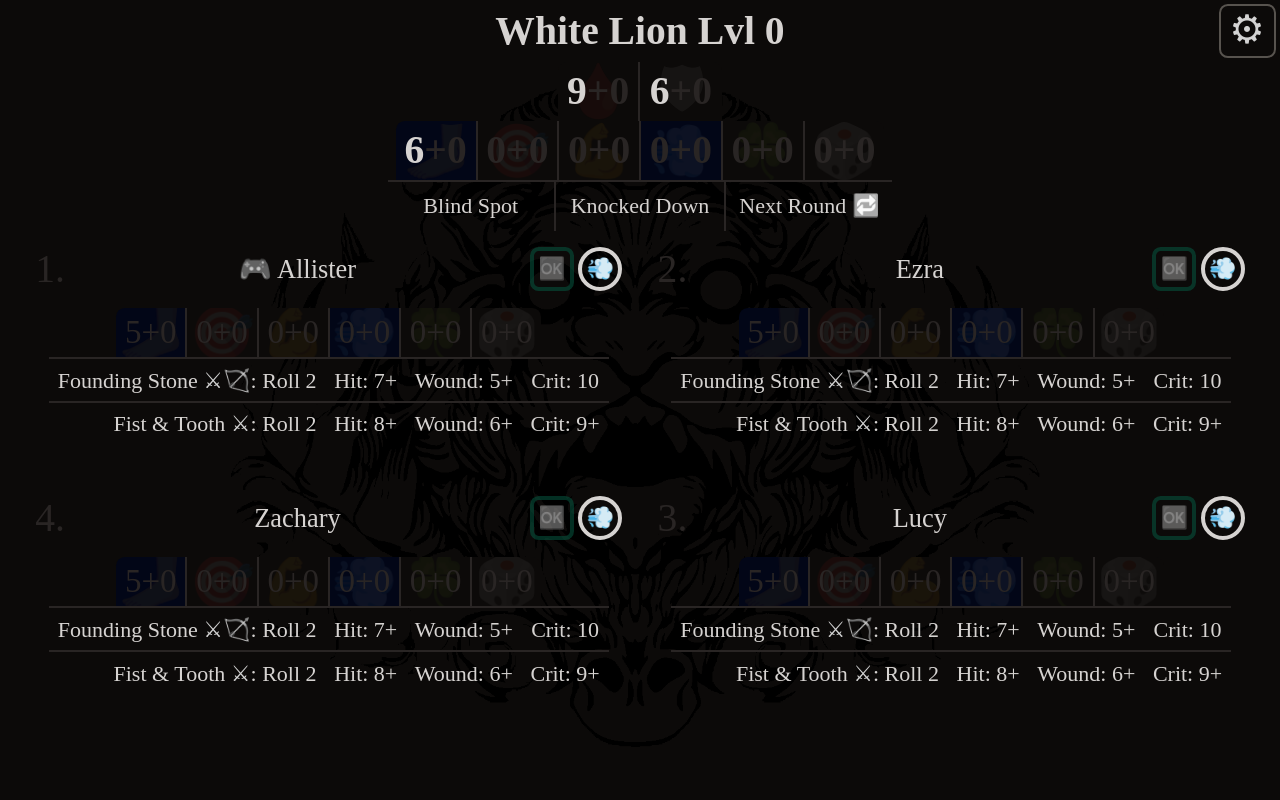
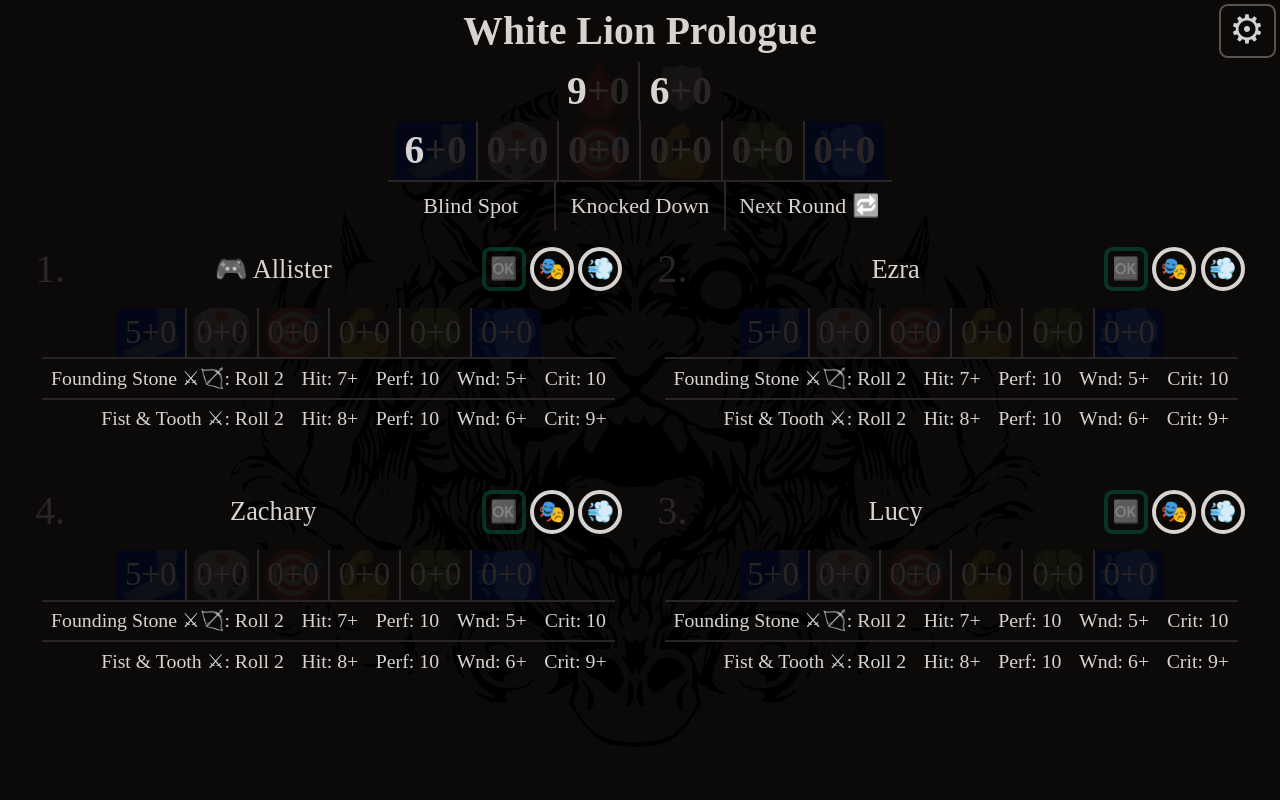
Before and after one commit to nick1n/heat, a Vue app: page /#/showdown in a window 1280 px wide. Shown: the top 800 px of the page. Built offline with nearby package versions, Linux system fonts and the light colour scheme.

Commit message:
various changes and fixed deep copy issue when adding survivors

```diff
--- a/src/components/Monster/Attribute.vue
+++ b/src/components/Monster/Attribute.vue
@@ -1,12 +1,13 @@
 <script setup lang="ts">
 import { computed } from 'vue';
-import type { Attributes } from './types';
+import { type Attributes, MS } from './types';
 import { useKdmStore } from '@/stores/kdm';
 
-const { base, mod, attr, justBase = false, bottomBorder = false } = defineProps<{
+const { base, mod, attr, type = MS.MONSTER, justBase = false, bottomBorder = false } = defineProps<{
   base: number;
   mod: number;
   attr: keyof Attributes;
+  type?: MS;
   justBase?: boolean;
   bottomBorder?: boolean;
 }>()
@@ -15,9 +16,10 @@ const emit = defineEmits(['click'])
 
 const store = useKdmStore()
 
-const def = computed(() => attr === 'movement' ? 5 : 0)
+const def = computed(() => attr === 'movement' && type === MS.SURVIVOR ? 5 : 0)
 const ICONS: { [k in keyof Attributes]: string } = {
   acc: '🎯',
+  perf: '✨',
   eva: '💨',
   hp: '🩸',
   luck: '🍀',
--- a/src/components/Monster/HitProbability.vue
+++ b/src/components/Monster/HitProbability.vue
@@ -31,7 +31,7 @@ function prob(numOfDice: number, numOfHits: number, on: number) {
 </script>
 
 <template>
-  <div v-for="(_, i) in rolls + 1" :key="i" class="col-span-4 leading-tight" :class="i === rolls ? 'mb-2' : ''">
+  <div v-for="(_, i) in rolls + 1" :key="i" class="col-span-5 leading-tight" :class="i === rolls ? 'mb-2' : ''">
     <template v-if="i === 0">
       Complete miss: <strong>{{ percent(Math.pow(hitOn / 10, rolls)) }}</strong>
     </template>
--- a/src/components/Monster/Weapon.vue
+++ b/src/components/Monster/Weapon.vue
@@ -17,7 +17,8 @@ const minmax = (min: number, value: number, max: number) => Math.max(min, Math.m
 
 const weapon = computed(() => WEAPONS[weaponId] ?? WEAPONS['FIST_N_TOOTH'])
 const numOfDice = computed(() => Math.max(weapon.value.speed + survAttr.speed, 1))
-const hitOn = computed(() => toggleKnockedDown ? 3 : minmax(2, weapon.value.acc - survAttr.acc + monAttr.eva - (toggleBlindSpot ? 1 : 0), 10))
+const perfOn = computed(() => Math.max(2, 10 - survAttr.perf - (weapon.value.perfection ?? 0)))
+const hitOn = computed(() => toggleKnockedDown ? 3 : minmax(2, weapon.value.acc - survAttr.acc + monAttr.eva - (toggleBlindSpot ? 1 : 0), Math.min(perfOn.value, 10)))
 const critOn = computed(() => Math.max(2, 10 - survAttr.luck - (weapon.value.deadly ?? 0) + monAttr.luck))
 const woundOn = computed(() => minmax(2, monAttr.toughness - (survAttr.str + weapon.value.str), Math.min(critOn.value, 10)))
 
@@ -25,7 +26,8 @@ const displayProbs = ref(false)
 </script>
 
 <template>
-  <div class="col-span-4 hidden cursor-pointer border-t-2 border-stone-800 px-2 pt-1 text-left lg:block xl:hidden"
+  <div
+    class="col-span-5 hidden cursor-pointer truncate border-t-2 border-stone-800 px-2 pt-1 text-left lg:block xl:hidden"
     @click="displayProbs = !displayProbs">
     {{ weapon.name }} <span class="grayscale">{{ weapon.icon }}</span>:
   </div>
@@ -45,7 +47,14 @@ const displayProbs = ref(false)
   </div>
   <div class="cursor-pointer border-t-2 border-stone-800 px-2 lg:border-0 lg:pb-1 xl:border-t-2 xl:py-1"
     @click="displayProbs = !displayProbs">
-    Wound: {{ lantern(woundOn) }}
+    <strong v-if="perfOn > 10">Can't PH</strong>
+    <template v-else>
+      Perf: {{ lantern(perfOn) }}
+    </template>
+  </div>
+  <div class="cursor-pointer border-t-2 border-stone-800 px-2 lg:border-0 lg:pb-1 xl:border-t-2 xl:py-1"
+    @click="displayProbs = !displayProbs">
+    Wnd: {{ lantern(woundOn) }}
   </div>
   <div class="cursor-pointer border-t-2 border-stone-800 px-2 lg:border-0 lg:pb-1 xl:border-t-2 xl:py-1"
     @click="displayProbs = !displayProbs">
--- a/src/stores/kdm.ts
+++ b/src/stores/kdm.ts
@@ -5,12 +5,32 @@ import { ATTRIBUTE_ORDERS, HunterStatus, MS, ZERO_ATTRS, type Action, type Hunte
 import * as MONSTERS from '@/components/Monster/monsters'
 
 const STARTING_SURVIVORS: Survivor[] = [{
+  type: MS.NONAME,
+  dead: false,
+  retired: false,
+  name: 'NONAME',
+  icons: '',
+  actions: [],
+  base: { ...ZERO_ATTRS },
+  mod: { ...ZERO_ATTRS },
+  weapons: []
+}, {
+  type: MS.ALL,
+  dead: false,
+  retired: false,
+  name: 'All',
+  icons: '',
+  actions: [],
+  base: { ...ZERO_ATTRS },
+  mod: { ...ZERO_ATTRS },
+  weapons: []
+}, {
   type: MS.SURVIVOR,
   dead: false,
   retired: false,
   name: 'Allister',
   icons: '',
-  actions: ['DODGE'],
+  actions: ['ACT', 'DODGE'],
   base: { ...ZERO_ATTRS, movement: 5 },
   mod: { ...ZERO_ATTRS },
   weapons: ['FOUNDING_STONE', 'FIST_N_TOOTH']
@@ -20,7 +40,7 @@ const STARTING_SURVIVORS: Survivor[] = [{
   retired: false,
   name: 'Ezra',
   icons: '',
-  actions: ['DODGE'],
+  actions: ['ACT', 'DODGE'],
   base: { ...ZERO_ATTRS, movement: 5 },
   mod: { ...ZERO_ATTRS },
   weapons: ['FOUNDING_STONE', 'FIST_N_TOOTH']
@@ -30,7 +50,7 @@ const STARTING_SURVIVORS: Survivor[] = [{
   retired: false,
   name: 'Lucy',
   icons: '',
-  actions: ['DODGE'],
+  actions: ['ACT', 'DODGE'],
   base: { ...ZERO_ATTRS, movement: 5 },
   mod: { ...ZERO_ATTRS },
   weapons: ['FOUNDING_STONE', 'FIST_N_TOOTH']
@@ -40,14 +60,17 @@ const STARTING_SURVIVORS: Survivor[] = [{
   retired: false,
   name: 'Zachary',
   icons: '',
-  actions: ['DODGE'],
+  actions: ['ACT', 'DODGE'],
   base: { ...ZERO_ATTRS, movement: 5 },
   mod: { ...ZERO_ATTRS },
   weapons: ['FOUNDING_STONE', 'FIST_N_TOOTH']
 }] as const
 
+const NAMES = ['Allister', 'Lucy', 'Zachary', 'Ezra', 'Titus', 'Morgan', 'Jackel', 'Brave', 'Wendy', 'Hollow', 'Morg', 'Aya', 'Xell', 'Zelda', 'Willow', 'Elsbeth', 'Glow', 'Lune'] as const
+
 const HUNTER: Hunter = { survivorId: 0, used: [], status: HunterStatus.STANDING } as const
 
+export const START_SURVIVOR_ID = 2 as const
 const PREFIX = 'kdm.v1.' as const
 
 export const useKdmStore = defineStore('kdm', () => {
@@ -55,10 +78,10 @@ export const useKdmStore = defineStore('kdm', () => {
   // Current Hunt/Showdown
   const selectedMonster = useStorage(PREFIX + 'selected-mon', 'WHITE_LION_L0') as RemovableRef<keyof typeof MONSTERS>
   const hunters = useStorage(PREFIX + 'hunters', [
-    { ...HUNTER },
-    { ...HUNTER, survivorId: 1 },
-    { ...HUNTER, survivorId: 2 },
-    { ...HUNTER, survivorId: 3 },
+    { ...HUNTER, survivorId: START_SURVIVOR_ID },
+    { ...HUNTER, survivorId: START_SURVIVOR_ID + 1 },
+    { ...HUNTER, survivorId: START_SURVIVOR_ID + 2 },
+    { ...HUNTER, survivorId: START_SURVIVOR_ID + 3 },
   ]) as RemovableRef<Hunter[]>
 
   function addHunter(id: number, survivorId: number) {
@@ -68,7 +91,12 @@ export const useKdmStore = defineStore('kdm', () => {
   const monController = useStorage(PREFIX + 'mon-controller', 0)
 
   function useSurvivalAction(hunterId: number, action: Action) {
-    hunters.value[hunterId].used.push(action)
+    const i = hunters.value[hunterId].used.indexOf(action)
+    if (i !== -1) {
+      hunters.value[hunterId].used.splice(i, 1)
+    } else {
+      hunters.value[hunterId].used.push(action)
+    }
   }
 
   function hasUsedAction(hunterId: number, action: Action) {
@@ -94,7 +122,17 @@ export const useKdmStore = defineStore('kdm', () => {
   const survivors = useStorage(PREFIX + 'survivors', [...STARTING_SURVIVORS])
 
   function addSurvivor() {
-    survivors.value.push({ ...STARTING_SURVIVORS[survivors.value.length % STARTING_SURVIVORS.length] })
+    survivors.value.push({
+      type: MS.SURVIVOR,
+      dead: false,
+      retired: false,
+      name: NAMES[survivors.value.length % NAMES.length],
+      icons: '',
+      actions: ['ACT', 'DODGE'],
+      base: { ...ZERO_ATTRS, movement: 5 },
+      mod: { ...ZERO_ATTRS },
+      weapons: ['FIST_N_TOOTH']
+    })
   }
 
   function removeSurvivor(survivorId: number) {
@@ -122,7 +160,7 @@ export const useKdmStore = defineStore('kdm', () => {
   }
 
   // Settings:
-  const attrOrder = useStorage(PREFIX + 'attr-order', 0)
+  const attrOrder = useStorage(PREFIX + 'attr-order', 1)
   function changeOrder() {
     attrOrder.value = ++attrOrder.value % ATTRIBUTE_ORDERS.length
   }
--- a/src/views/ShowdownView.vue
+++ b/src/views/ShowdownView.vue
@@ -1,13 +1,13 @@
 <script setup lang="ts">
 import { reactive, ref, onMounted, onUnmounted, type Ref, computed, type FunctionalComponent, type Events, type EmitsOptions } from 'vue';
-import { useStorage, useTitle, type RemovableRef } from '@vueuse/core';
+import { useTitle } from '@vueuse/core';
 
 import Attribute from '@/components/Monster/Attribute.vue';
 import Weapon from '@/components/Monster/Weapon.vue';
-import { ATTRIBUTE_ORDERS, MS, ZERO_ATTRS, ACTIONS, type Attributes, type Monster, type MonsterStats, type Survivor, type WeaponType, type WEAPON_IDS, HunterStatus } from '@/components/Monster/types';
+import { ATTRIBUTE_ORDERS, MS, ZERO_ATTRS, ACTIONS, type Attributes, type Monster, type MonsterStats, type Survivor, type WeaponType, type WEAPON_IDS } from '@/components/Monster/types';
 import * as MONSTERS from '@/components/Monster/monsters';
 import * as WEAPONS from '@/components/Monster/weapons'
-import { useKdmStore } from '@/stores/kdm';
+import { START_SURVIVOR_ID, useKdmStore } from '@/stores/kdm';
 
 useTitle('KD:M Showdown')
 
@@ -38,21 +38,24 @@ function updateAttrs() {
     toughness: mon.base.toughness + mon.mod.toughness,
     movement: mon.base.movement + mon.mod.movement,
     acc: mon.base.acc + mon.mod.acc,
+    perf: mon.base.perf + mon.mod.perf,
     str: mon.base.str + mon.mod.str,
     eva: mon.base.eva + mon.mod.eva,
     luck: mon.base.luck + mon.mod.luck,
     speed: mon.base.speed + mon.mod.speed,
   }
 
+  const all = store.survivors[0].base
   survivorAttrs.value = store.hunters.map((i) => {
     const { base, mod } = store.survivors[i.survivorId]
     return {
-      movement: base.movement + mod.movement,
-      acc: base.acc + mod.acc,
-      str: base.str + mod.str,
-      eva: base.eva + mod.eva,
-      luck: base.luck + mod.luck,
-      speed: base.speed + mod.speed,
+      movement: all.movement + base.movement + mod.movement,
+      acc: all.acc + base.acc + mod.acc,
+      perf: all.perf + base.perf + mod.perf,
+      str: all.str + base.str + mod.str,
+      eva: all.eva + base.eva + mod.eva,
+      luck: all.luck + base.luck + mod.luck,
+      speed: all.speed + base.speed + mod.speed,
       hp: 0,
       toughness: 0,
     }
@@ -95,6 +98,7 @@ const toggleKnockedDown = ref(false)
 const survivorDialog = ref(false)
 const selectedSurvivor = ref(0)
 function showSurvivorDialog(survivorId: number) {
+  if (survivorId < START_SURVIVOR_ID) return
   selectedSurvivor.value = survivorId
   survivorDialog.value = true
 }
@@ -151,6 +155,12 @@ function keydown(e: KeyboardEvent) {
   }
 }
 
+const HUNTER_STATUSES = {
+  icons: ['🆗', '🔼', '🔽'],
+  text: ['Standing', 'Knocked down, stand at end of monster\'s turn THIS round.', 'Knocked down, stand at end of monster\'s turn NEXT round.'],
+  styles: ['border-emerald-800 opacity-50', 'border-yellow-800', 'border-rose-800'],
+} as const
+
 const capitalize = (x: string) => x.charAt(0).toUpperCase() + x.slice(1).toLowerCase()
 const GetValue: FunctionalComponent<{ value: any }, EmitsOptions> = (props, { slots }) => slots?.default?.(props)
 </script>
@@ -164,7 +174,7 @@ const GetValue: FunctionalComponent<{ value: any }, EmitsOptions> = (props, { sl
     <div class="relative min-h-screen bg-contain bg-top bg-no-repeat" :style="`background-image: url(/img/${mon.img})`">
       <h1 class="pt-2 text-5xl font-bold leading-none lg:text-4xl">
         <button class="rounded-lg px-4 hover:bg-sky-950" @click.prevent="selectMonster = true">
-          {{ mon.name }} Lvl {{ mon.lvl }}
+          {{ mon.name }} {{ mon.lvl === 0 ? 'Prologue' : 'Lvl ' + mon.lvl }}
         </button>
       </h1>
       <div class="flex flex-wrap justify-center text-5xl font-bold lg:text-4xl">
@@ -214,11 +224,10 @@ const GetValue: FunctionalComponent<{ value: any }, EmitsOptions> = (props, { sl
               <div v-if="!survivor.dead" class="flex items-center gap-1">
                 <button @click.prevent="store.knockedDown(i)"
                   class="relative h-10 w-10 rounded-lg border-[.25rem] text-xl leading-10"
-                  :class="['border-emerald-800 opacity-50', 'border-yellow-800', 'border-rose-800'][hunter.status]"
-                  :title="['Standing', 'Knocked down, stand at end of monster\'s turn THIS round.', 'Knocked down, stand at end of monster\'s turn NEXT round.'][hunter.status]">
+                  :class="HUNTER_STATUSES.styles[hunter.status]" :title="HUNTER_STATUSES.text[hunter.status]">
                   <div
                     class="absolute left-1/2 top-1/2 z-0 -translate-x-1/2 -translate-y-1/2 overflow-hidden text-center grayscale">
-                    {{ ['🆗', '🔼', '🔽'][hunter.status] }}
+                    {{ HUNTER_STATUSES.icons[hunter.status] }}
                   </div>
                   <div>&nbsp;</div>
                 </button>
@@ -239,9 +248,10 @@ const GetValue: FunctionalComponent<{ value: any }, EmitsOptions> = (props, { sl
 
             <div class="text-4xl lg:text-2xl xl:text-3xl">
               <Attribute v-for="attr in ATTRIBUTE_ORDERS[store.settings.attrOrder]" :key="'surv-' + attr" :attr
-                :base="survivor.base[attr]" :mod="survivor.mod[attr]" @click="dialog(survivor, attr)" />
+                :type="survivor.type" :base="survivor.base[attr]" :mod="survivor.mod[attr]"
+                @click="dialog(survivor, attr)" />
             </div>
-            <div class="grid grid-cols-[repeat(4,_auto)] justify-center text-xl font-normal leading-normal">
+            <div class="grid grid-cols-[repeat(5,_auto)] justify-center text-lg font-normal leading-normal">
               <Weapon v-for="weaponId in survivor.weapons" :key="weaponId" :weaponId :monAttr="mon.attr"
                 :survAttr="survivorAttrs[i]" :toggleBlindSpot :toggleKnockedDown />
             </div>
@@ -269,6 +279,7 @@ const GetValue: FunctionalComponent<{ value: any }, EmitsOptions> = (props, { sl
       <div class="flex justify-center">
         <div class="grid grid-cols-12 px-2 text-4xl">
           <template v-for="survivor, i in store.survivors" :key="'list-' + survivor.name">
+            <template v-if="i !== 0">
               <div class="col-span-6 my-2 mr-2 min-w-0 text-right">
                 <button
                   class="max-w-full cursor-pointer overflow-hidden text-ellipsis whitespace-nowrap rounded-lg px-4 leading-normal hover:bg-sky-950"
@@ -282,7 +293,8 @@ const GetValue: FunctionalComponent<{ value: any }, EmitsOptions> = (props, { sl
               </div>
               <Attribute v-for="attr in ATTRIBUTE_ORDERS[store.settings.attrOrder]" :key="'list-surv-' + attr" :attr
                 :base="survivor.base[attr]" :mod="survivor.mod[attr]" :justBase="true" :bottomBorder="true"
-              @click="dialog(survivor, attr, 'base')" />
+                :type="survivor.type" @click="dialog(survivor, attr, 'base')" />
+            </template>
           </template>
         </div>
       </div>
@@ -363,7 +375,7 @@ const GetValue: FunctionalComponent<{ value: any }, EmitsOptions> = (props, { sl
                 <button v-for="m, key in MONSTERS" :key
                   class="mx-auto block rounded-lg px-6 py-2 text-3xl hover:bg-sky-950"
                   @click.prevent="clickMonster(key, m)">
-                  {{ m.name }} Lvl {{ m.lvl }}
+                  {{ m.name }} {{ m.lvl === 0 ? 'Prologue' : 'Lvl ' + m.lvl }}
                 </button>
               </div>
             </div>
```
Also changed, not shown: src/components/Monster/types.ts (+7 -1 lines). Lines whose indentation alone changed are shown as unchanged.
